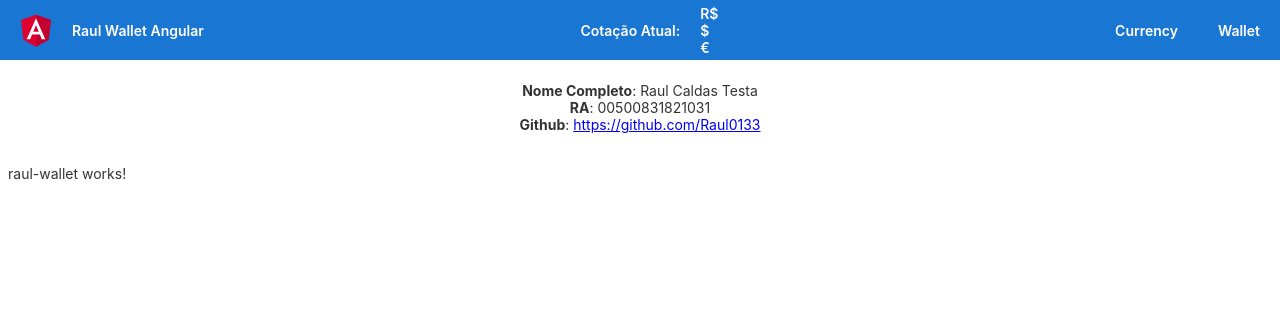
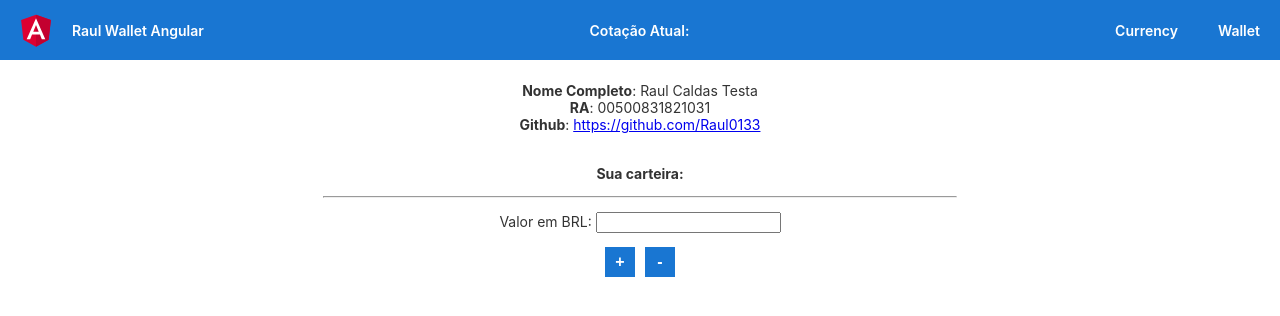
Before and after one commit to Raul0133/raul-wallet-angular, an Angular app: page /wallet in a window 1280 px wide. Shown: the top 316 px of the page. Built offline with nearby package versions, Linux system fonts and the light colour scheme; no server answers.

Commit message:
logica de somar e subtrair carteira

```diff
--- a/src/app/app.component.html
+++ b/src/app/app.component.html
@@ -9,17 +9,17 @@
     <div>Cotação Atual:</div>
     <div style="margin-left: 20px;">
       <p>
-        R$ {{BRLAtual | number}}
+        {{BRLAtual | currency: 'BRL'}}
         <span class="subiu" *ngIf="BRLSubiu">↑</span>
         <span class="abaixou" *ngIf="BRLSubiu == false">↓</span>
       </p>
       <p>
-        $ {{USDAtual | number}}
+        {{USDAtual | currency: 'USD'}}
         <span class="subiu" *ngIf="USDSubiu">↑</span>
         <span class="abaixou" *ngIf="USDSubiu == false">↓</span>
       </p>
       <p>
-        € {{EURAtual | number}}
+        {{EURAtual | currency: 'EUR'}}
         <span class="subiu" *ngIf="EURSubiu">↑</span>
         <span class="abaixou" *ngIf="EURSubiu == false">↓</span>
       </p>
--- a/src/app/app.module.ts
+++ b/src/app/app.module.ts
@@ -6,6 +6,7 @@ import { AppComponent } from './app.component';
 import { HttpClientModule } from '@angular/common/http';
 import { RaulCurrencyComponent } from './components/raul-currency/raul-currency.component';
 import { RaulWalletComponent } from './components/raul-wallet/raul-wallet.component';
+import { FormsModule } from '@angular/forms';
 
 @NgModule({
   declarations: [
@@ -16,7 +17,8 @@ import { RaulWalletComponent } from './components/raul-wallet/raul-wallet.compon
   imports: [
     BrowserModule,
     AppRoutingModule,
-    HttpClientModule
+    HttpClientModule,
+    FormsModule
   ],
   providers: [],
   bootstrap: [AppComponent]
--- a/src/app/components/raul-wallet/raul-wallet.component.css
+++ b/src/app/components/raul-wallet/raul-wallet.component.css
@@ -0,0 +1,11 @@
+button {
+  border: none;
+  background-color: #1976d2;
+  width: 30px;
+  height: 30px;
+  margin: 0 5px;
+  font-size: 16px;
+  font-weight: bold;
+  color: white;
+  cursor: pointer;
+}
--- a/src/app/components/raul-wallet/raul-wallet.component.html
+++ b/src/app/components/raul-wallet/raul-wallet.component.html
@@ -1 +1,10 @@
-<p>raul-wallet works!</p>
+<div style="text-align:center;">
+    <p><strong>Sua carteira:</strong></p>
+    <p>{{BRLAtual | currency: 'BRL'}}</p>
+    <p>{{USDAtual | currency: 'USD'}}</p>
+    <p>{{EURAtual | currency: 'EUR'}}</p>
+    <hr style="width: 50%">
+    <p>Valor em BRL: <input type="number" [(ngModel)]="valor"></p>
+    <button (click)="somarCarteira()">+</button>
+    <button (click)="subtrairCarteira()">-</button>
+</div>
--- a/src/app/components/raul-wallet/raul-wallet.component.ts
+++ b/src/app/components/raul-wallet/raul-wallet.component.ts
@@ -1,4 +1,5 @@
 import { Component, OnInit } from '@angular/core';
+import { RaulWalletService } from 'src/app/raul-wallet.service';
 
 @Component({
   selector: 'app-raul-wallet',
@@ -6,10 +7,47 @@ import { Component, OnInit } from '@angular/core';
   styleUrls: ['./raul-wallet.component.css']
 })
 export class RaulWalletComponent implements OnInit {
+  BRLAtual!: number
+  USDAtual!: number
+  EURAtual!: number
+  valor!: number
 
-  constructor() { }
+  constructor(private raulWalletService: RaulWalletService) { }
 
   ngOnInit(): void {
+    this.getBRLBitcoin()
+    this.getUSDBitcoin()
+    this.getEURBitcoin()
+  }
+
+  getBRLBitcoin() {
+    this.raulWalletService.getBRLBitcoin().subscribe((btc: any) => {
+      this.BRLAtual = btc.bpi.BRL.rate_float
+    })
+  }
+
+  getUSDBitcoin() {
+    this.raulWalletService.getUSDBitcoin().subscribe((btc: any) => {
+      this.USDAtual = btc.bpi.USD.rate_float
+    })
+  }
+
+  getEURBitcoin() {
+    this.raulWalletService.getEURBitcoin().subscribe((btc: any) => {
+      this.EURAtual = btc.bpi.EUR.rate_float
+    })
+  }
+
+  somarCarteira() {
+    this.BRLAtual += this.valor
+    this.USDAtual += (this.valor * 5.39)
+    this.EURAtual += (this.valor * 6.31)
+  }
+
+  subtrairCarteira() {
+    this.BRLAtual -= this.valor
+    this.USDAtual -= (this.valor * 5.39)
+    this.EURAtual -= (this.valor * 6.31)
   }
 
 }
```
